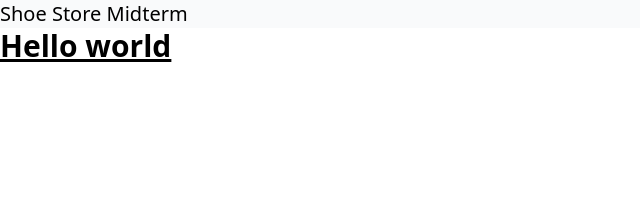
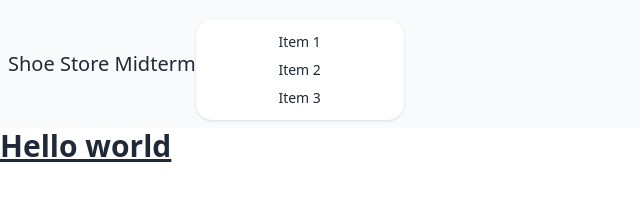
Before and after one commit to conniebean/midterm, a website: page index.html in a window 1280 px wide. Shown: the whole page, without its empty margins (0-640 px from the left). Drawn offline with nearby package versions, Linux system fonts and the light colour scheme.

Commit message:
add navbar items

```diff
--- a/index.html
+++ b/index.html
@@ -2,12 +2,18 @@
 <html lang="en">
 <head>
     <meta charset="UTF-8">
+    <link href="https://cdn.jsdelivr.net/npm/daisyui@3.9.3/dist/full.css" rel="stylesheet" type="text/css" />
     <script src="https://cdn.tailwindcss.com"></script>
     <title>Connie Kennedy - Midterm</title>
 </head>
 <body>
-    <nav class="bg-gray-50">
+    <nav class="navbar bg-gray-50">
         <h1 class="text-xl">Shoe Store Midterm</h1>
+        <ul tabindex="0" class="menu menu-sm dropdown-content mt-3 z-[1] p-2 shadow bg-base-100 rounded-box w-52">
+            <li><a href="#">Item 1</a></li>
+            <li><a href="#">Item 2</a></li>
+            <li><a href="#">Item 3</a></li>
+        </ul>
     </nav>
     <div>
         <h1 class="text-3xl font-bold underline">Hello world</h1>
```
